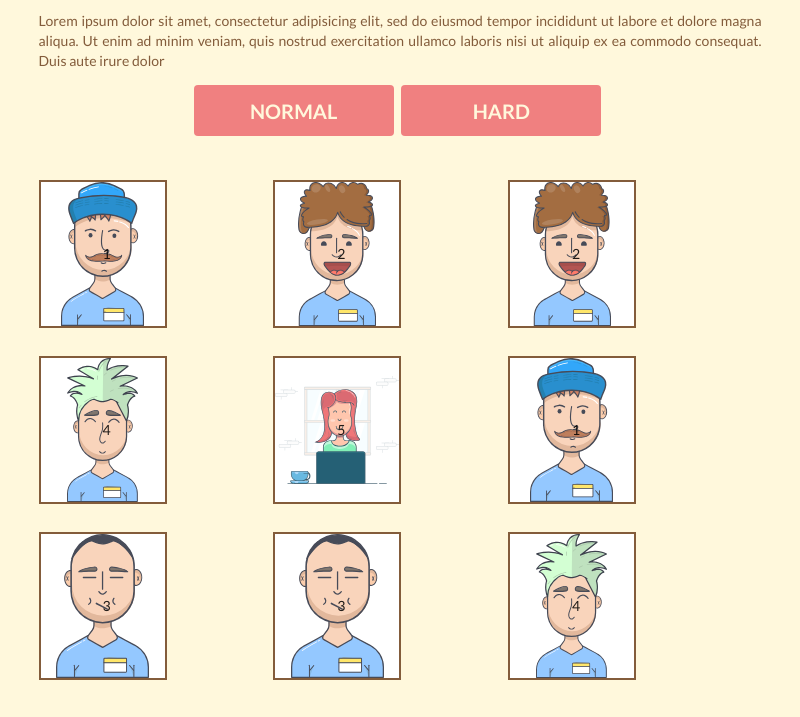
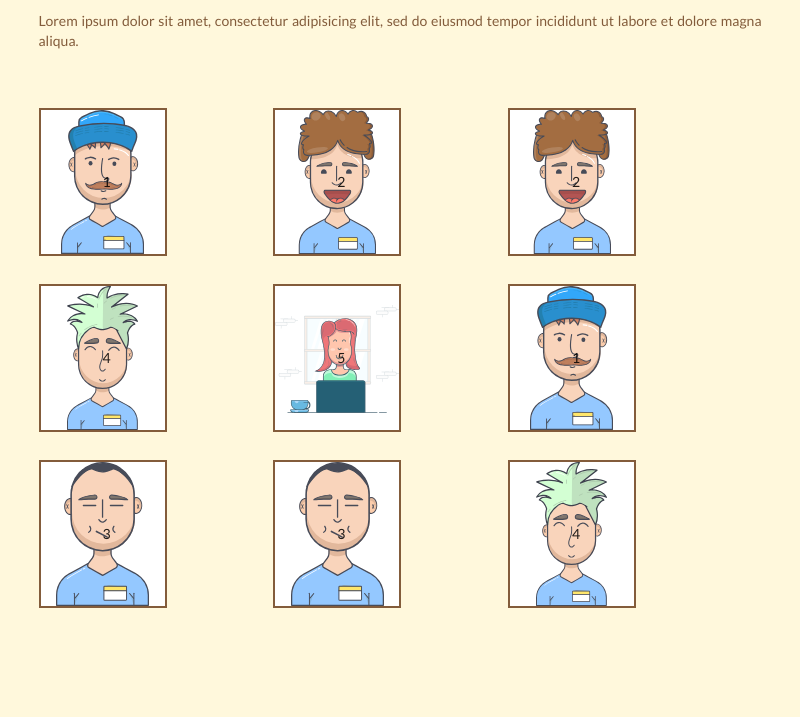
Before and after one commit to GuustavoPaiva/flagu-memory-game, an Electron app: page src/index.html in a window 800 px wide. Both pictures are taken after a click on the button "NORMAL". Shown: the part 83-800 px from the top of the page. Drawn offline with nearby package versions, Linux system fonts and the light colour scheme.

Commit message:
Remove navigation after game difficulty is selected.

```diff
--- a/src/flagu.js
+++ b/src/flagu.js
@@ -3,12 +3,15 @@ var $ = require('jquery');
 var MemoryGame = require('./../src/memgame.js')
 
 
-
 function start(size) {
     var game = new MemoryGame(size);
     var grid = document.getElementById('game-grid');
+    var nav = document.getElementById('nav');
     while (grid.firstChild) {
         grid.removeChild(grid.firstChild);
+    }
+    while (nav.firstChild) {
+        nav.removeChild(nav.firstChild);
     }
     for (var i = 0; i < size*size; i++) {
 
--- a/src/index.html
+++ b/src/index.html
@@ -10,12 +10,12 @@
         <div class="ui container">
             <h1 class="ui header text-strawberry text-center">FlaGu - Memory Game</h1>
             <p class="text-justify text-chocolate">
-                Lorem ipsum dolor sit amet, consectetur adipisicing elit, sed do eiusmod tempor incididunt ut labore et dolore magna aliqua. Ut enim ad minim veniam, quis nostrud exercitation ullamco laboris nisi ut aliquip ex ea commodo consequat. Duis aute irure dolor
+                Lorem ipsum dolor sit amet, consectetur adipisicing elit, sed do eiusmod tempor incididunt ut labore et dolore magna aliqua.
             </p>
-            <div class="navigation">
+            <div class="navigation" id="nav">
                 <button class="huge ui button start" id="normal" onclick="start(3)"> Normal</button> <button class="huge ui button start" id="hard" onclick="start(4)"> Hard</button>
             </div>
-            <div class="ui grid" id="game-grid">
+            <div class="ui grid navigation" id="game-grid">
             </div>
         </div>
         <source type="text/javascript" src="semantic.min.js"></script>
```
